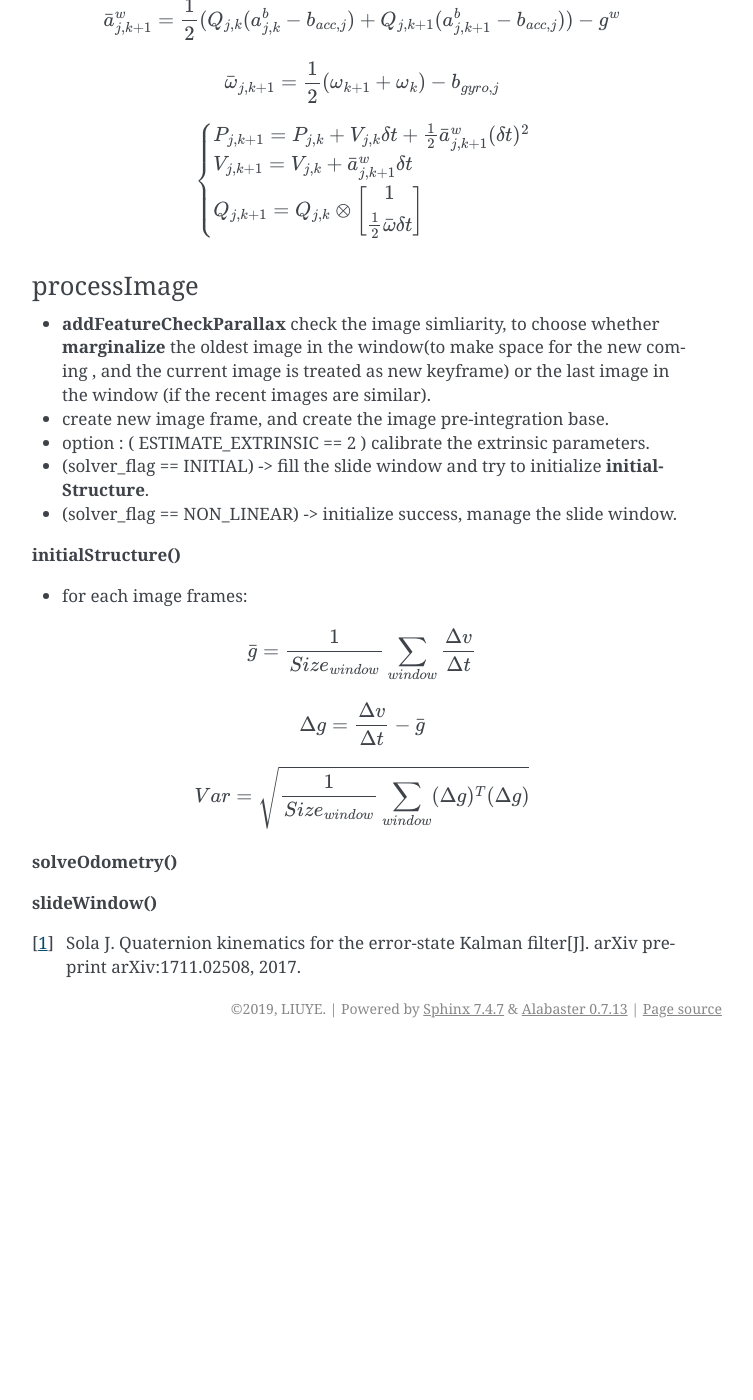
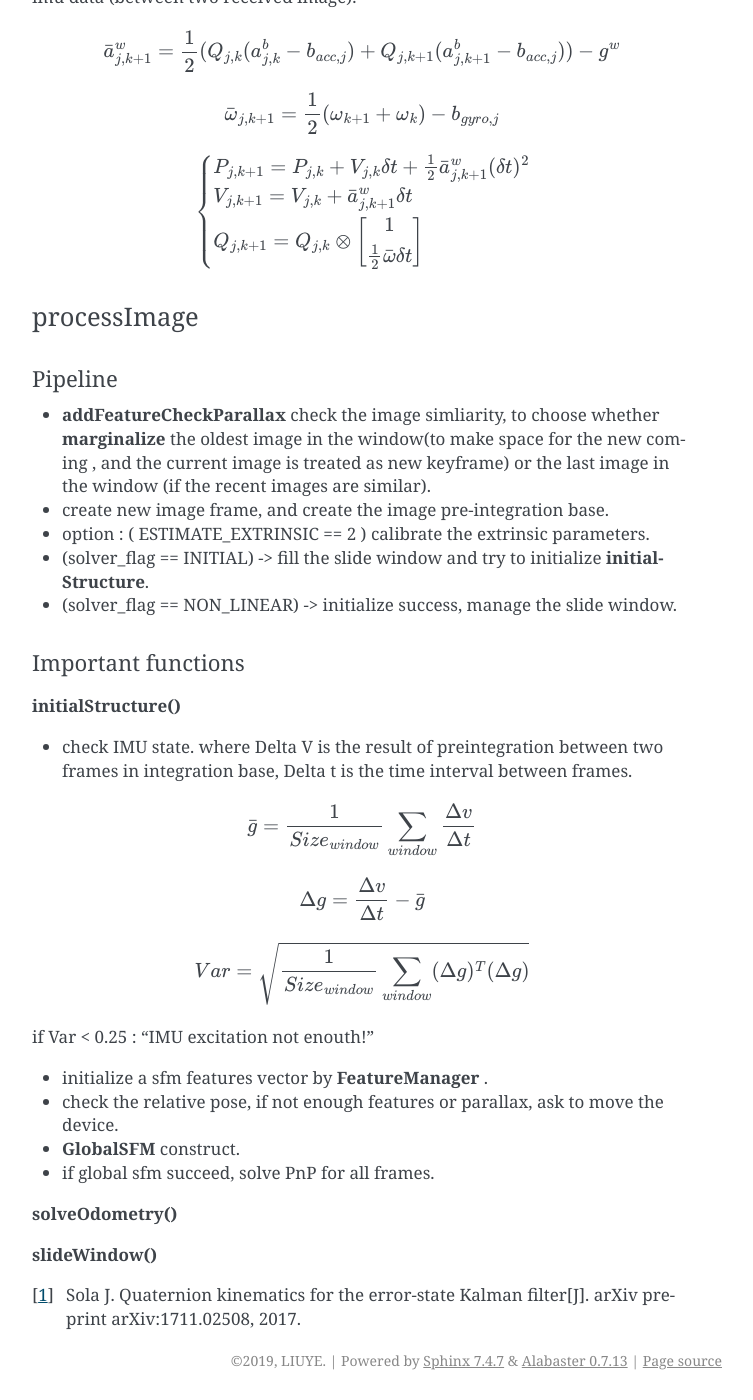
Before and after one commit to gggliuye/VIO, a Sphinx documentation site: the page built from docs/deepblue/LM.rst, in a window 1280 px wide and 1400 px high, scrolled down 3677 px. Shown: the whole window, without its empty margins (388-1141 px from the left). Built offline with Sphinx 7.4.7, drawn with Linux system fonts in a browser that asks for light colours; before the commit the page ends 4725 px from its top, so only the background shows below that; some of the changed text lies outside the part shown.

Commit message:
Update LM.rst

```diff
--- a/docs/deepblue/LM.rst
+++ b/docs/deepblue/LM.rst
@@ -98,7 +98,8 @@ processIMU
 
 A **IntegrationBase** class is made for pre-intergration management and calculation.
 
-**IntegrationBase**:
+**IntegrationBase**
+:::::::::::::::::::::::
 
 * push back a new measurment : timestamp, gyrocope measure, and accelerometer measure. Add them to the buffer and **propagate** the system.
 * midPointIntegration : basic it is the same expression as above, about we are doing integration for the **error term of preintegration** here (as a result, n gravity term here). (in the VINS source code, they note p, v, and q, however I found it being misleading, so I note them as alpha , beta and gamma as in [#]_ ).
@@ -135,7 +136,8 @@ A **IntegrationBase** class is made for pre-intergration management and calculat
 * also have checkJacobian : to check the calculation of jacobian of the system;  offer an option of eulerIntegration (however it is less precise than mid point integration); and compare the results of mid point integration and euler integration.
 
 
-**Integration** :
+**Integration**
+:::::::::::::::::::
 
 In the final part of processIMU, the integration terms of the real world **physics variables** are calculated as below, where j indicates ith window, k indicates kth imu data (between two received image).
 
@@ -157,15 +159,22 @@ In the final part of processIMU, the integration terms of the real world **physi
 processImage
 ~~~~~~~~~~~~~~~~~~~~~~~
 
+Pipeline
+:::::::::::::::::::
+
+
 * **addFeatureCheckParallax** check the image simliarity, to choose whether **marginalize** the oldest image in the window(to make space for the new coming , and the current image is treated as new keyframe) or the last image in the window (if the recent images are similar).
 * create new image frame, and create the image pre-integration base.
 * option : ( ESTIMATE_EXTRINSIC == 2 ) calibrate the extrinsic parameters.
 * (solver_flag == INITIAL) -> fill the slide window and try to initialize **initialStructure**.
 * (solver_flag == NON_LINEAR) -> initialize success, manage the slide window.
 
+Important functions
+::::::::::::::::::::::
+
 **initialStructure()**
 
-* for each image frames:
+* check IMU state. where Delta V is the result of preintegration between two frames in integration base, Delta t is the time interval between frames.
 
 .. math::
     \bar{g} = \frac{1}{Size_{window}} \sum_{window} \frac{\Delta v} {\Delta t}
@@ -176,6 +185,13 @@ processImage
 .. math::
     Var = \sqrt{ \frac{1}{Size_{window}} \sum_{window} (\Delta g)^{T} (\Delta g)  }
 
+if Var < 0.25 : "IMU excitation not enouth!"
+
+* initialize a sfm features vector by **FeatureManager** .
+* check the relative pose, if not enough features or parallax, ask to move the device.
+* **GlobalSFM** construct.
+* if global sfm succeed, solve PnP for all frames.
+
 **solveOdometry()**
 
 **slideWindow()**
```
